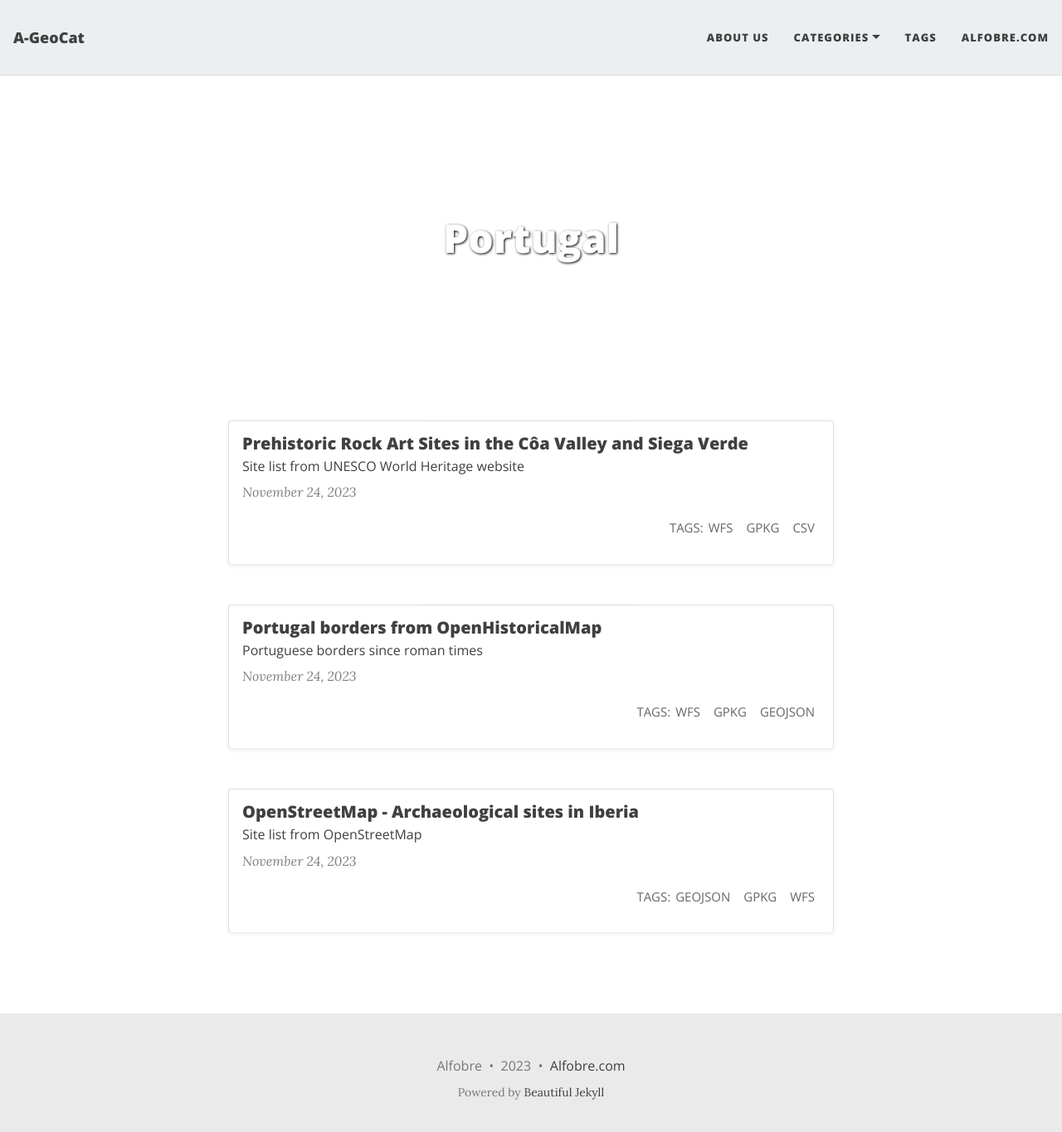
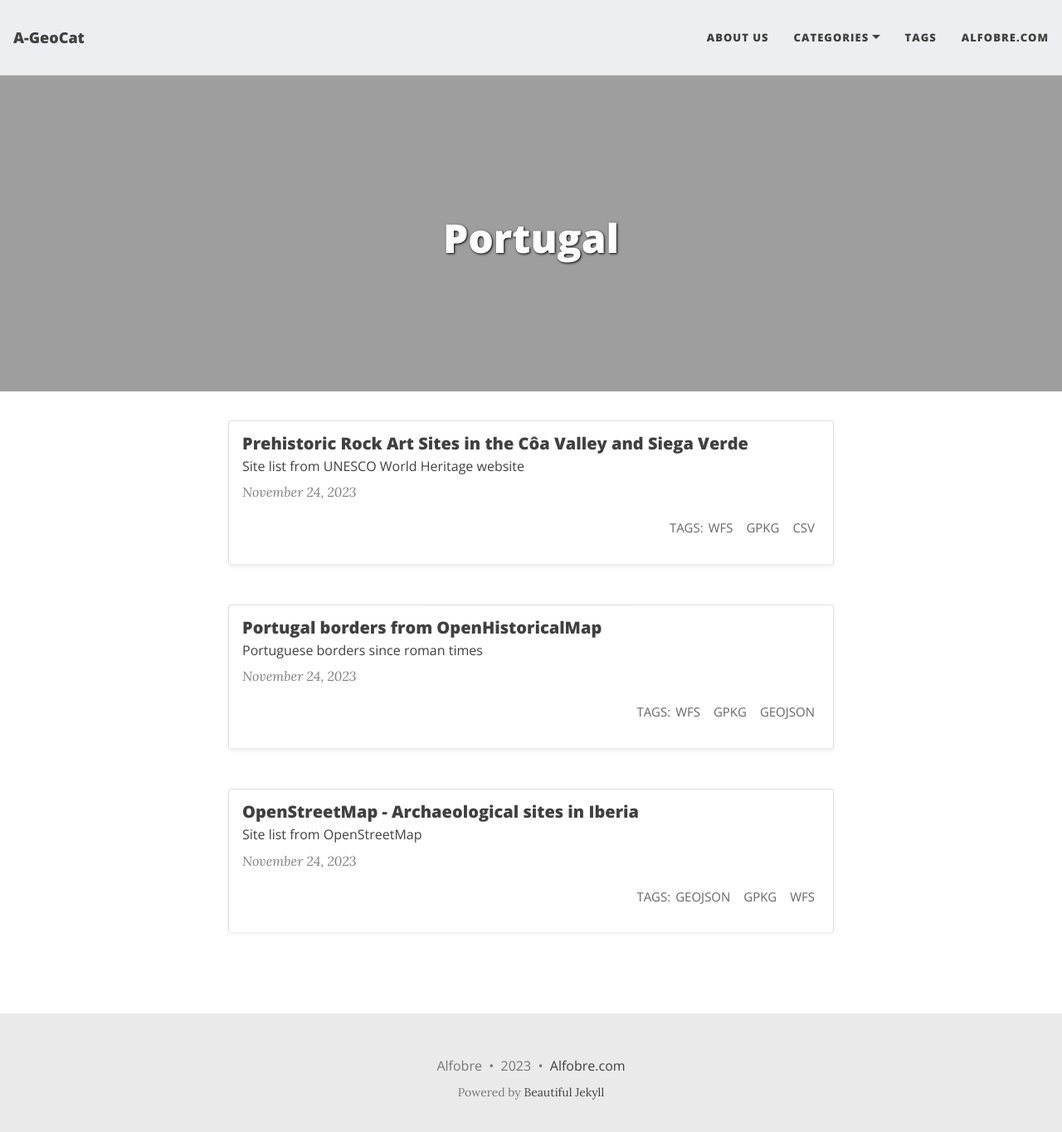
Before and after one commit to projetoalfobre/a-geocat, a Jekyll site: the page built from Portugal.md, in a window 1280 px wide and 1378 px high. Shown: the top 1365 px of the window at 83% size. Built offline with Jekyll 4.4.1, drawn with Linux system fonts in a browser that asks for light colours; nearby versions of some CDN libraries.

Commit message:
Update Portugal.md

```diff
--- a/Portugal.md
+++ b/Portugal.md
@@ -2,7 +2,7 @@
 layout: page
 permalink: /portugal/
 title: Portugal
-cover-img: /assets/img/Cantino_planisphere_(1502)~3.jpg
+cover-img: /assets/img/portugal.jpg
 ---
 
 {% assign date_format = site.date_format | default: "%B %-d, %Y" %}
```
